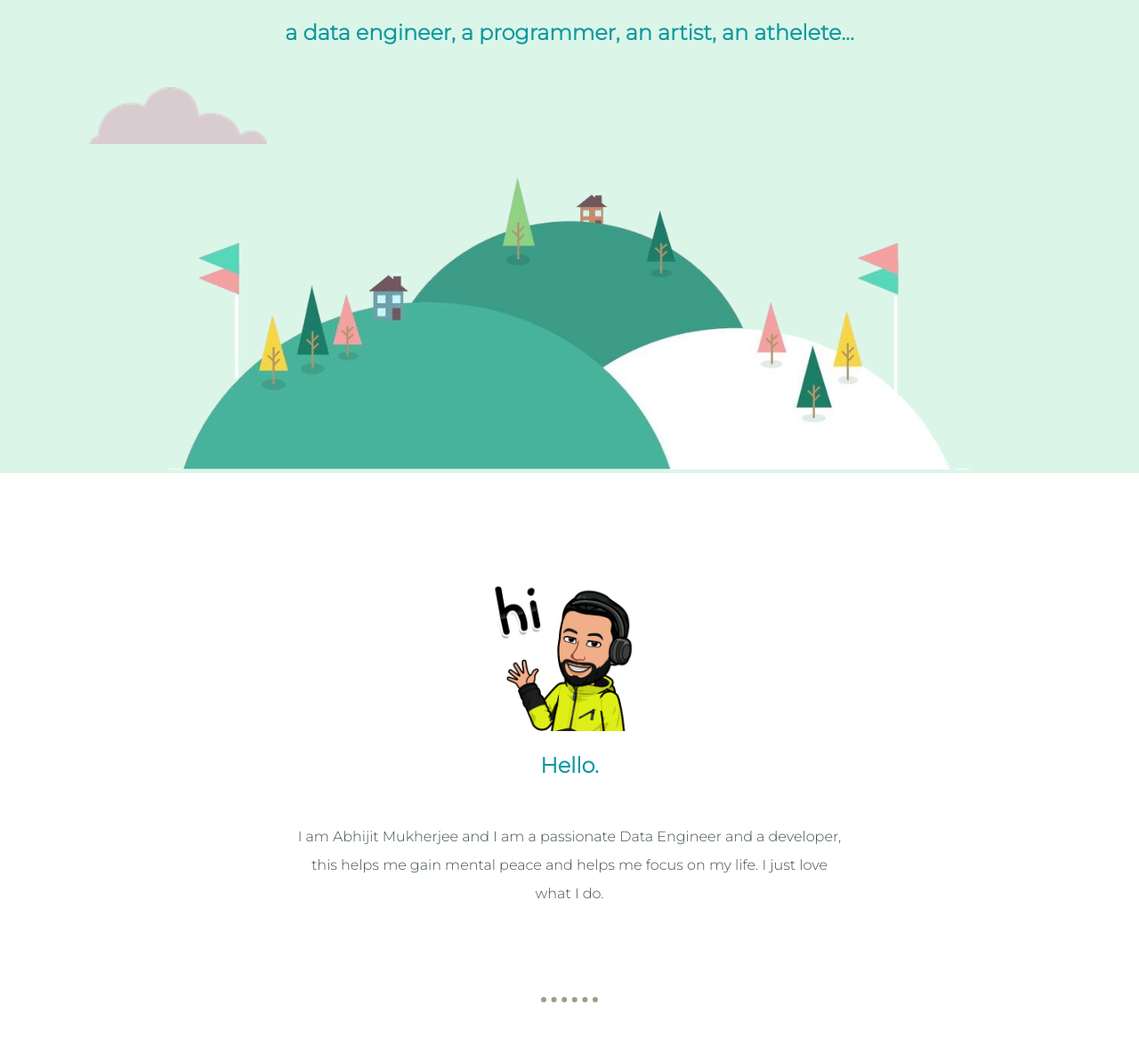
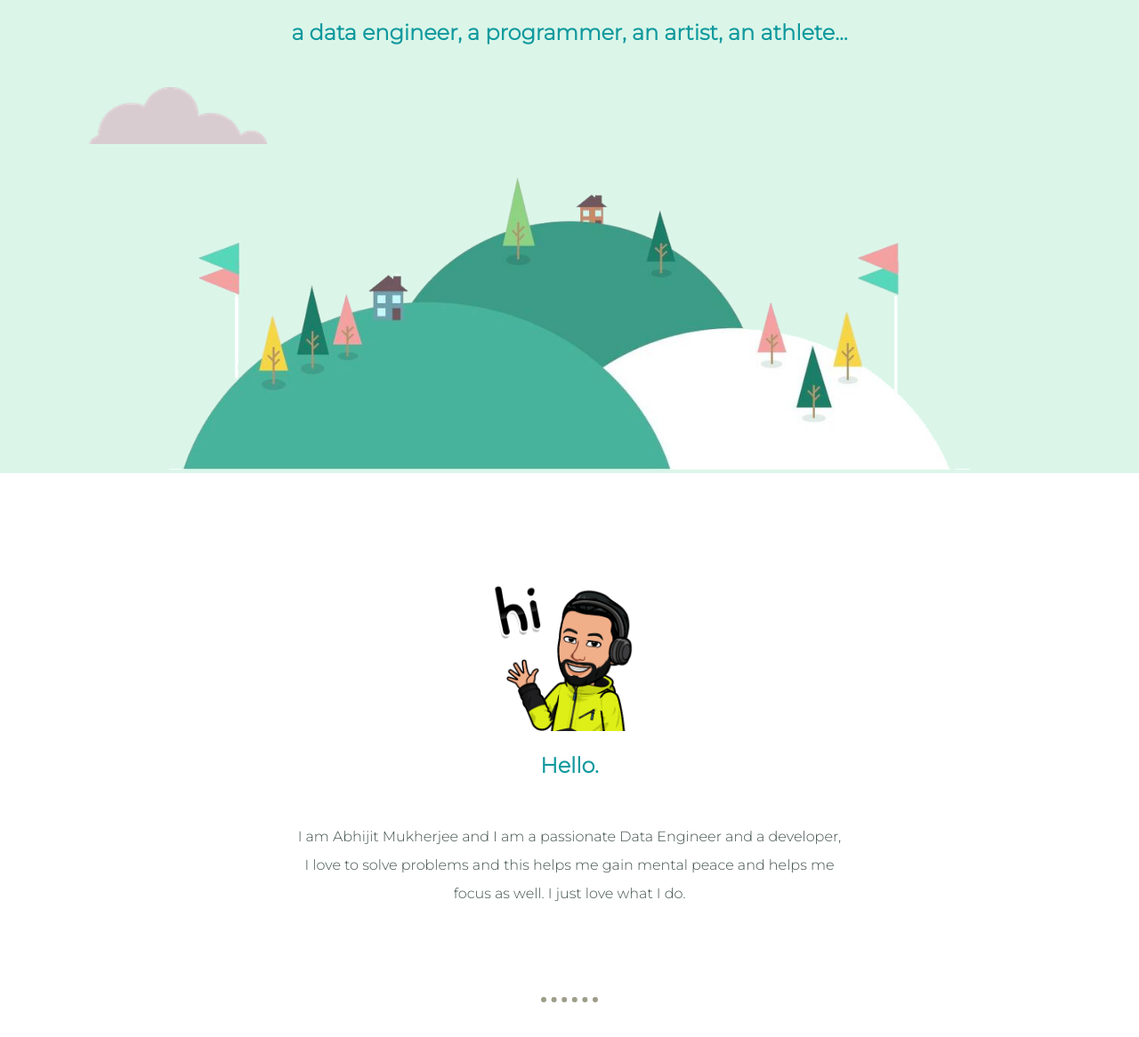
Before and after one commit to Francis070/My-Site, a plain HTML site: page index.html in a window 1280 px wide. Shown: the part 358-1524 px from the top of the page at 89% size. Drawn offline with Linux system fonts and the light colour scheme.

Commit message:
further changes

```diff
--- a/index.html
+++ b/index.html
@@ -16,7 +16,7 @@
     <!-- <img class="hi2" src="images/hi2.png" alt="hi"> -->
     <img class="top-cl" src="images/cloud-mirror.png" alt="cloud">
     <h1>I'm Abhijit</h1>
-    <h2 class="dev">a data engineer, a programmer, an artist, an athelete...</h2>
+    <h2 class="dev">a data engineer, a programmer, an artist, an athlete...</h2>
     <img class="para" src="images/para1.png" alt="paragliding">
     <img class="bot-cl" src="images/cloud.png" alt="cloud">
     <img class="hill" src="images/hill.png" alt="mountain">
@@ -27,7 +27,7 @@
     <div class="profile">
       <img class="hello" src="images/hello.png" alt="pic of mine">
       <h2>Hello.</h2>
-      <p class="intro" >I am Abhijit Mukherjee and I am a passionate Data Engineer and a developer, this helps me gain mental peace and helps me focus on my life.
+      <p class="intro" >I am Abhijit Mukherjee and I am a passionate Data Engineer and a developer, I love to solve problems and this helps me gain mental peace and helps me focus as well.
       I just love what I do.</p>
     </div>
     <hr>
```
